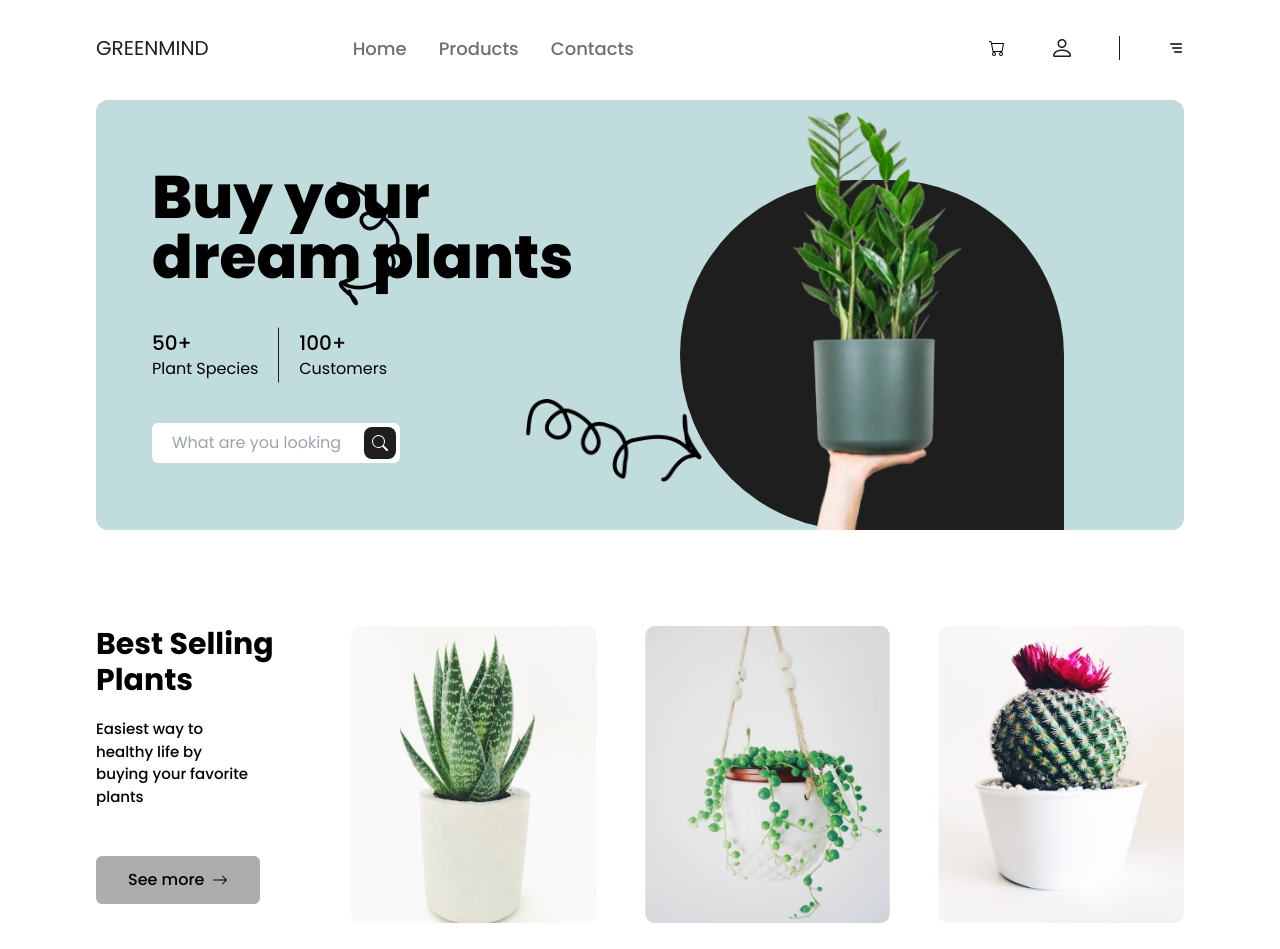
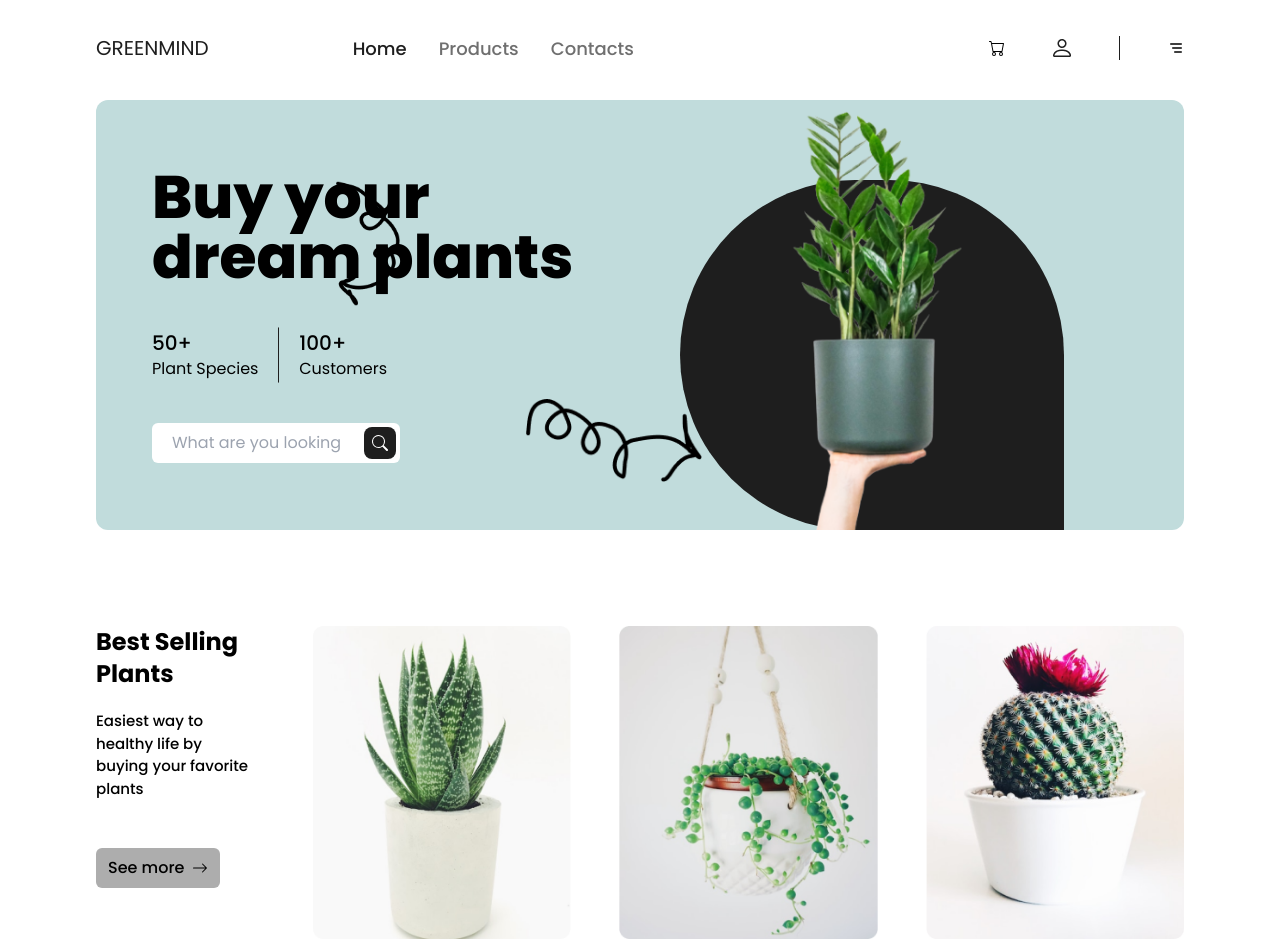
Before and after one commit to amitkushh/green-mind-ecommerce-project, a React (Vite) app: page / in a window 1280 px wide. Shown: the top 949 px of the page. Built offline with nearby package versions, Linux system fonts and the light colour scheme.

Commit message:
bestselling section design done

```diff
--- a/src/components/BestSellingPlants.jsx
+++ b/src/components/BestSellingPlants.jsx
@@ -3,6 +3,7 @@ import plantOne from "../assets/best-selling-images/plant-one.png";
 import plantTwo from "../assets/best-selling-images/plant-two.png";
 import plantThree from "../assets/best-selling-images/plant-three.png";
 import { BsArrowRight } from "react-icons/bs";
+import { Link } from "react-router-dom";
 
 function BestSellingPlants() {
   const plants = [
@@ -26,21 +27,23 @@ function BestSellingPlants() {
   return (
     <div className="flex flex-col justify-center items-center my-16 mx-6 md:flex-row lg:flex-row lg:mx-24 lg:my-24 lg:items-start">
       <div className="flex flex-col mb-12 md:mr-5 lg:mr-5">
-        <h2 className="text-3xl font-bold text-center lg:text-start">
+        <h2 className="text-3xl font-bold text-center md:text-2xl md:text-start lg:text-start ">
           Best Selling Plants
         </h2>
-        <p className="text-center mt-3 max-w-64 lg:mt-5 lg:text-start lg:max-w-40">
+        <p className="text-center mt-3 max-w-64 lg:mt-5 md:text-start lg:text-start lg:max-w-40">
           Easiest way to healthy life by buying your favorite plants{" "}
         </p>
-        <div className="mt-6 flex justify-center items-center lg:mt-12 lg:justify-start">
-          <button className="bg-[#adadad] font-medium py-3 px-8 rounded-md cursor-pointer flex items-center gap-2">
-            See more <BsArrowRight />
-          </button>
+        <div className="mt-6 flex justify-center items-center md:justify-start lg:mt-12 lg:justify-start">
+          <Link to="/products">
+            <button className="bg-[#adadad] font-medium py-3 px-8 rounded-md cursor-pointer flex items-center gap-2 md:py-2 md:px-3">
+              See more <BsArrowRight />
+            </button>
+          </Link>
         </div>
       </div>
 
       {/* plants section */}
-      <div className="flex flex-col gap-12 md:flex-row lg:flex-row">
+      <div className="grid grid-cols-1 gap-12 sm:grid-cols-2 md:grid-cols-3 lg:grid-cols-3">
         {plants.map((plant, index) => (
           <div key={index} className="flex flex-col gap-6">
             <img src={plant.images} alt="plants" />
--- a/src/components/Navbar.jsx
+++ b/src/components/Navbar.jsx
@@ -3,7 +3,7 @@ import { BsCart } from "react-icons/bs";
 import { TbMenuDeep } from "react-icons/tb";
 import Profile from "../assets/navbar-images/profile.png";
 import Line from "../assets/navbar-images/line.png";
-import { Link } from "react-router-dom";
+import { Link, NavLink } from "react-router-dom";
 
 function Navbar() {
   return (
@@ -15,9 +15,30 @@ function Navbar() {
           </Link>
         </div>
         <ul className="capitalize text-thinpara lg:flex lg:justify-center lg:items-center lg:gap-8 hidden">
-          <li>home</li>
-          <li>products</li>
-          <li>contacts</li>
+          <NavLink
+            to="/"
+            className={({ isActive }) =>
+              `${isActive ? "text-para" : "text-thinpara"}`
+            }
+          >
+            <li>home</li>
+          </NavLink>
+          <NavLink
+            to="/products"
+            className={({ isActive }) =>
+              `${isActive ? "text-para" : "text-thinpara"}`
+            }
+          >
+            <li>products</li>
+          </NavLink>
+          <NavLink
+            to="/contact"
+            className={({ isActive }) =>
+              `${isActive ? "text-para" : "text-thinpara"}`
+            }
+          >
+            <li>contacts</li>
+          </NavLink>
         </ul>
       </nav>
       <div className="hidden lg:flex lg:justify-center lg:items-center gap-12">
--- a/src/index.css
+++ b/src/index.css
@@ -26,6 +26,6 @@ img {
 }
 
 ::selection {
-  background-color: #6bc785;
-  color: white;
+  background-color: #74d4d4;
+  color: black;
 }
```
